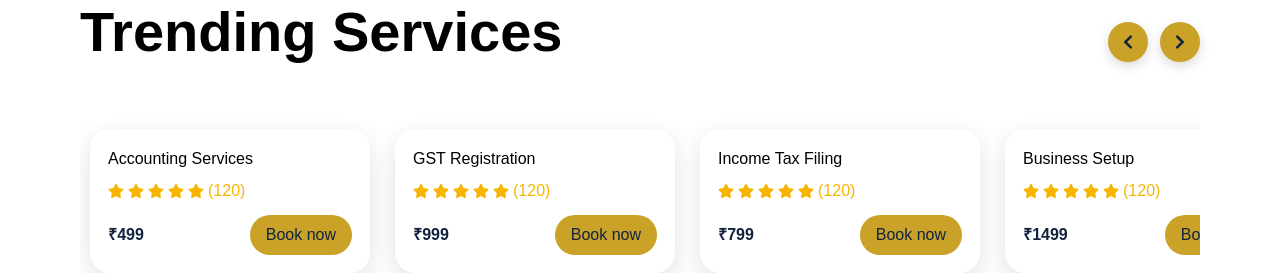
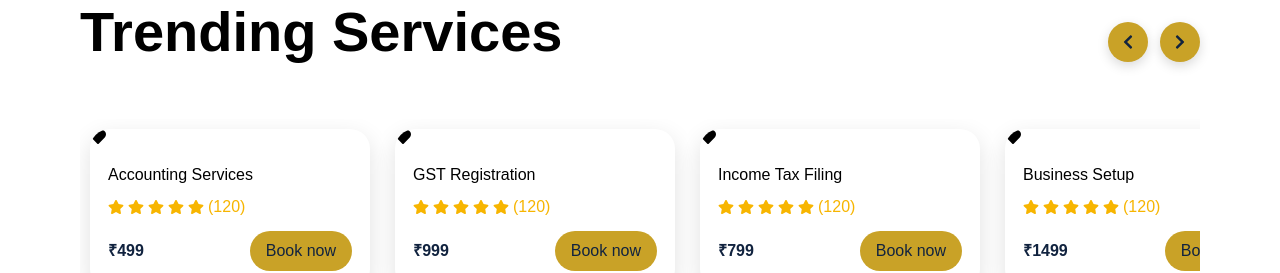
Before and after one commit to amar0026/Machine-Demo, a React (Vite) app: page / in a window 1280 px wide. Shown: the part 1000-1273 px from the top of the page. Built offline with nearby package versions, Linux system fonts and the light colour scheme; a web font is replaced by a local one.

Commit message:
add pages

```diff
--- a/src/components/Videosection.tsx
+++ b/src/components/Videosection.tsx
@@ -53,8 +53,8 @@ const TrendingProducts = () => {
       <div className="slider" ref={sliderRef}>
         {products.map((p, i) => (
           <div key={i} className="card">
-            {/* <img src={p.img} className="img" />
-            <FaHeart className="heart" /> */}
+
+            <FaHeart className="heart" />
 
             <div className="cardBody">
               <h3>{p.title}</h3>
```
